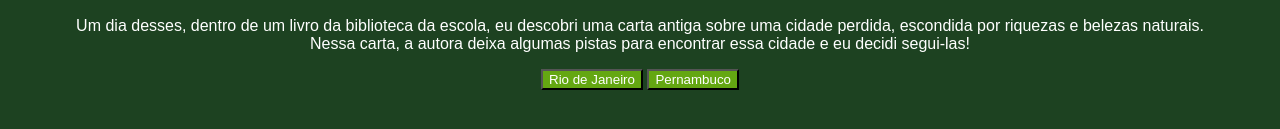
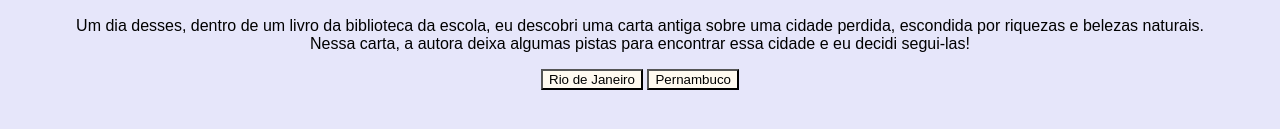
Before and after one commit to mblublu-glitch/clarinha-e-suas-aventuras, a plain HTML site: page index.html in a window 1280 px wide. Shown: the part 457-586 px from the top of the page. Drawn offline with Linux system fonts and the light colour scheme; a web font is replaced by a local one.

Commit message:
Update style.css

```diff
--- a/style.css
+++ b/style.css
@@ -1,6 +1,6 @@
 body {
-    background-color: #1D4221;
-    color: white;
+    background-color: #E6E6FA;
+    color: black;
     font-family: "Bai Jamjuree", sans-serif;
     display: flex;
     justify-content: center;
@@ -10,8 +10,8 @@
 }
 
 button {
-    background-color: #64A712;
-    color: white;
+    background-color: #FFFAF0;
+    color: black;
     font-family: "Bai Jamjuree", sans-serif;
 }
 
```
